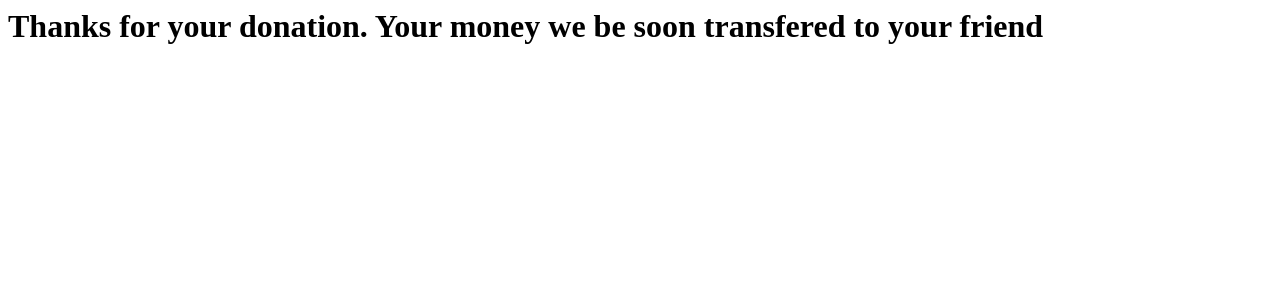
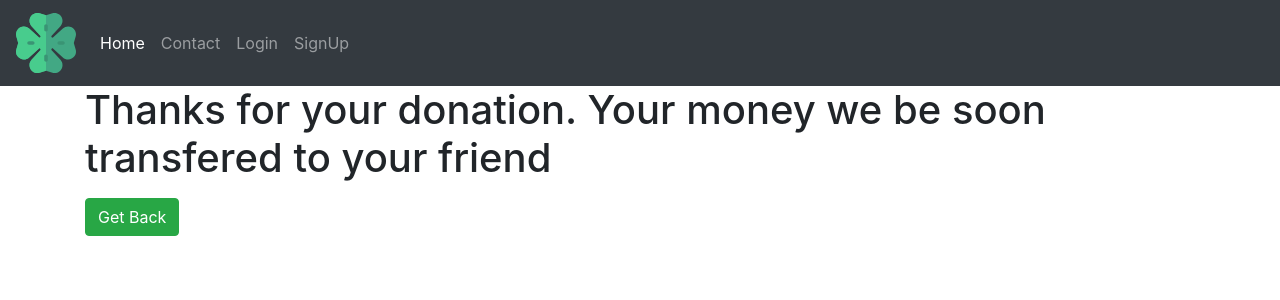
Before and after one commit to nightwarriorftw/social, a Django app: template social/donation/templates/donation/charge.html in a window 1280 px wide. Shown: the top 300 px of the page. Run offline with Django 3.2, Linux system fonts and the light colour scheme; the template is opened without the code that fills it, so the values that code supplies are empty; some libraries are stand-ins or nearby versions.

Commit message:
[Modified] donation portal

```diff
--- a/social/donation/templates/donation/charge.html
+++ b/social/donation/templates/donation/charge.html
@@ -1 +1,6 @@
+{% extends 'base.html' %}
+
+{% block content %}
 <h1> Thanks for your donation. Your money we be soon transfered to your friend <h1>
+<a href="{% url 'home' %}"><button class="btn btn-success">Get Back</button></a>
+{% endblock %}
--- a/social/donation/templates/donation/home.html
+++ b/social/donation/templates/donation/home.html
@@ -1,5 +1,5 @@
 {% load static %}
-<h1>Donate $1 Dollar </h1>
+<h1>Donate $1 for the sake of gaming community</h1>
 
 <form action="{% url 'donation:charge' %}" method="POST">
 {% csrf_token %}
--- a/social/donation/views.py
+++ b/social/donation/views.py
@@ -2,7 +2,7 @@ import stripe
 from django.shortcuts import render
 from django.conf import settings
 from django.views.generic import TemplateView
-
+from django.contrib.auth.decorators import login_required
 
 stripe.api_key = settings.STRIPE_SECRET_KEY
 
@@ -14,10 +14,10 @@ class Donation(TemplateView):
         context["key"] = settings.STRIPE_PUBLISHABLE_KEY
         return context
 
-
+@login_required
 def charge(request):
     if request.method == "POST":
-        print(request.POST)
+
         charge = stripe.Charge.create(
             amount = 100,
             currency = 'usd',
```
